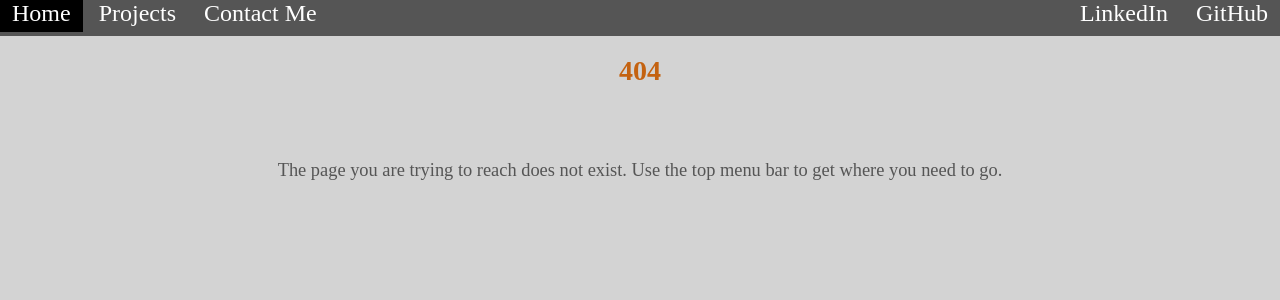
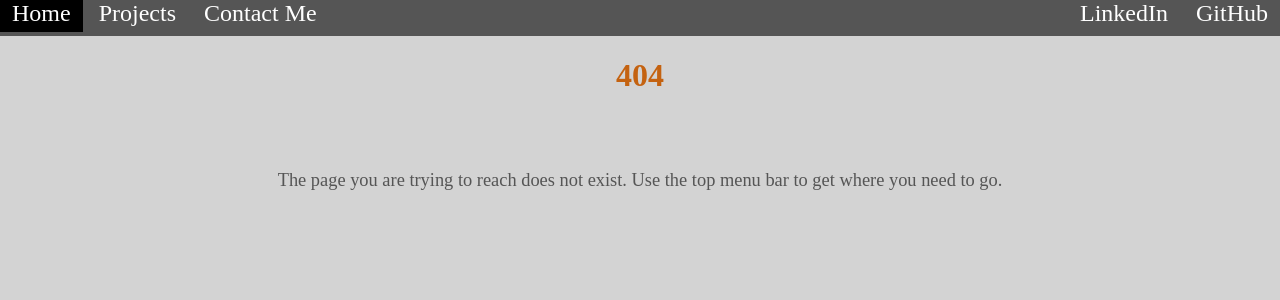
Before and after one commit to matthew-oberg/oberg.us, a PHP site: page /404.html in a window 1280 px wide. Shown: the top 300 px of the page. Run offline with PHP 8.4, Linux system fonts and the light colour scheme.

Commit message:
Font size fix

```diff
--- a/style.css
+++ b/style.css
@@ -67,7 +67,7 @@ body {
 }
 
 h1 {
-    font-size: 1.75em;
+    font-size: 2;
     color: #C46210;
 }
 
```
